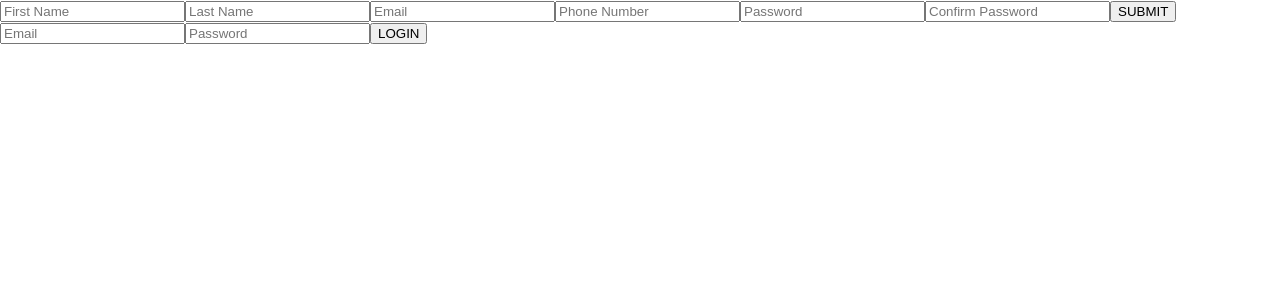
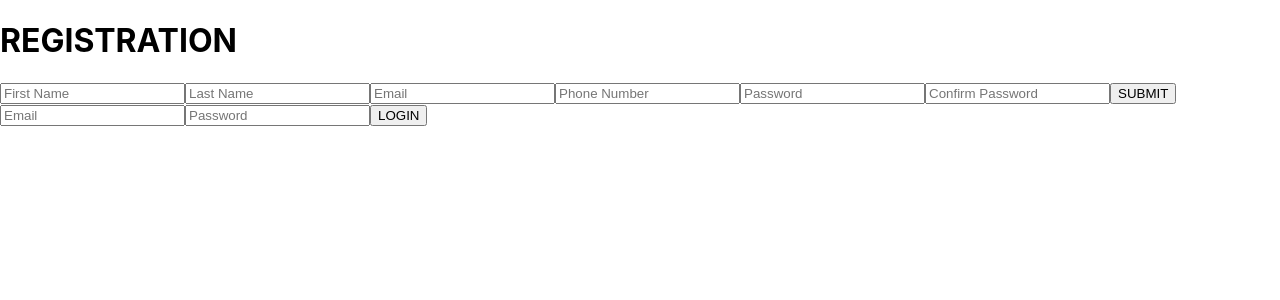
Before and after one commit to M-Saleh-N/new-react-project, a React (Create React App) app: page / in a window 1280 px wide. Shown: the top 300 px of the page. Built offline with nearby package versions, Linux system fonts and the light colour scheme.

Commit message:
ADDED h1

```diff
--- a/src/components/formComponent.js
+++ b/src/components/formComponent.js
@@ -1,6 +1,7 @@
 const FormComponent = () => {
     return(
         <div>
+            <h1> REGISTRATION </h1>
         <label for="FirstName"></label>
         <input id="firstName" name="firstName" type="text" placeholder="First Name" required maxlength="25"/>
         <label for="LastName"></label>
```
